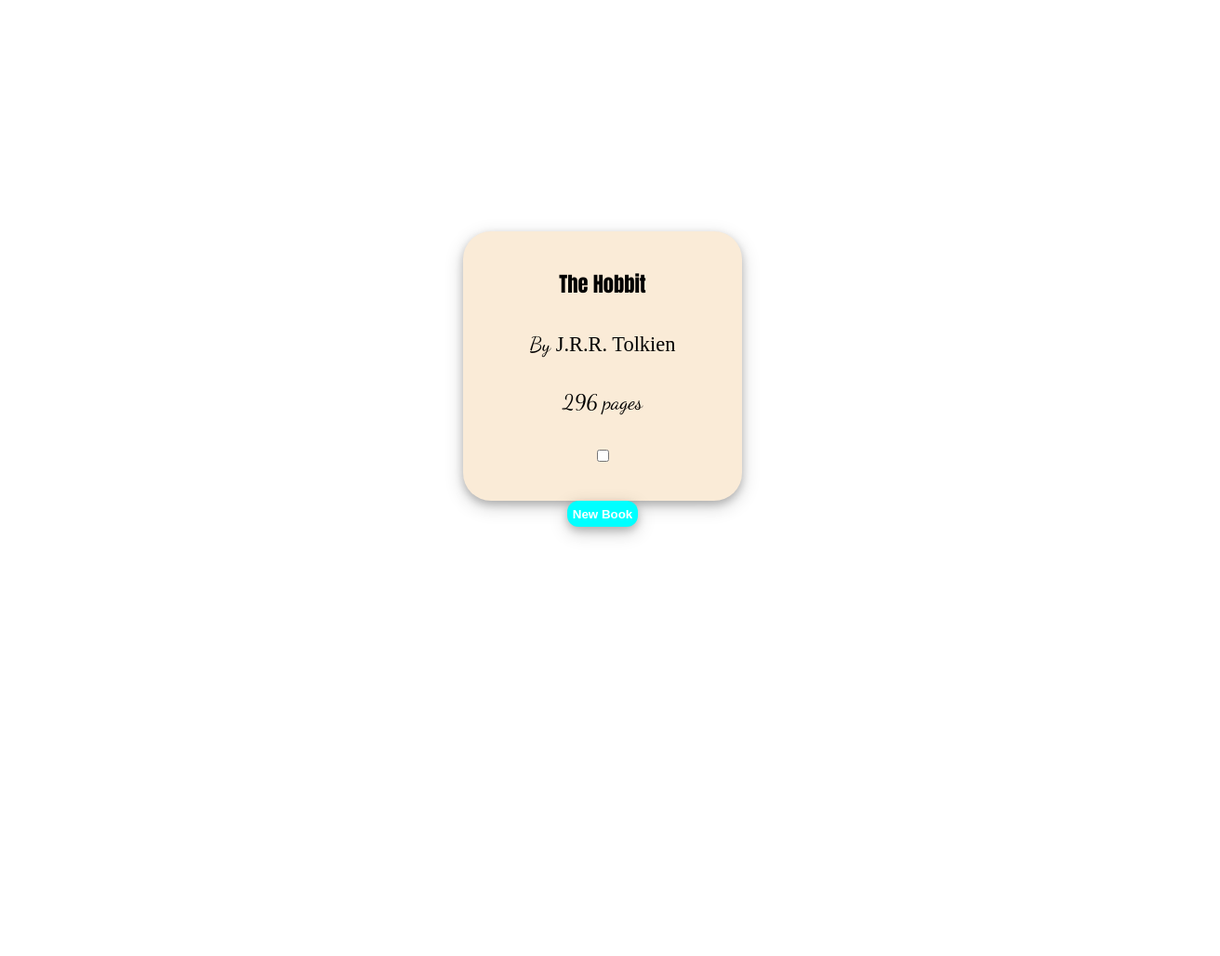
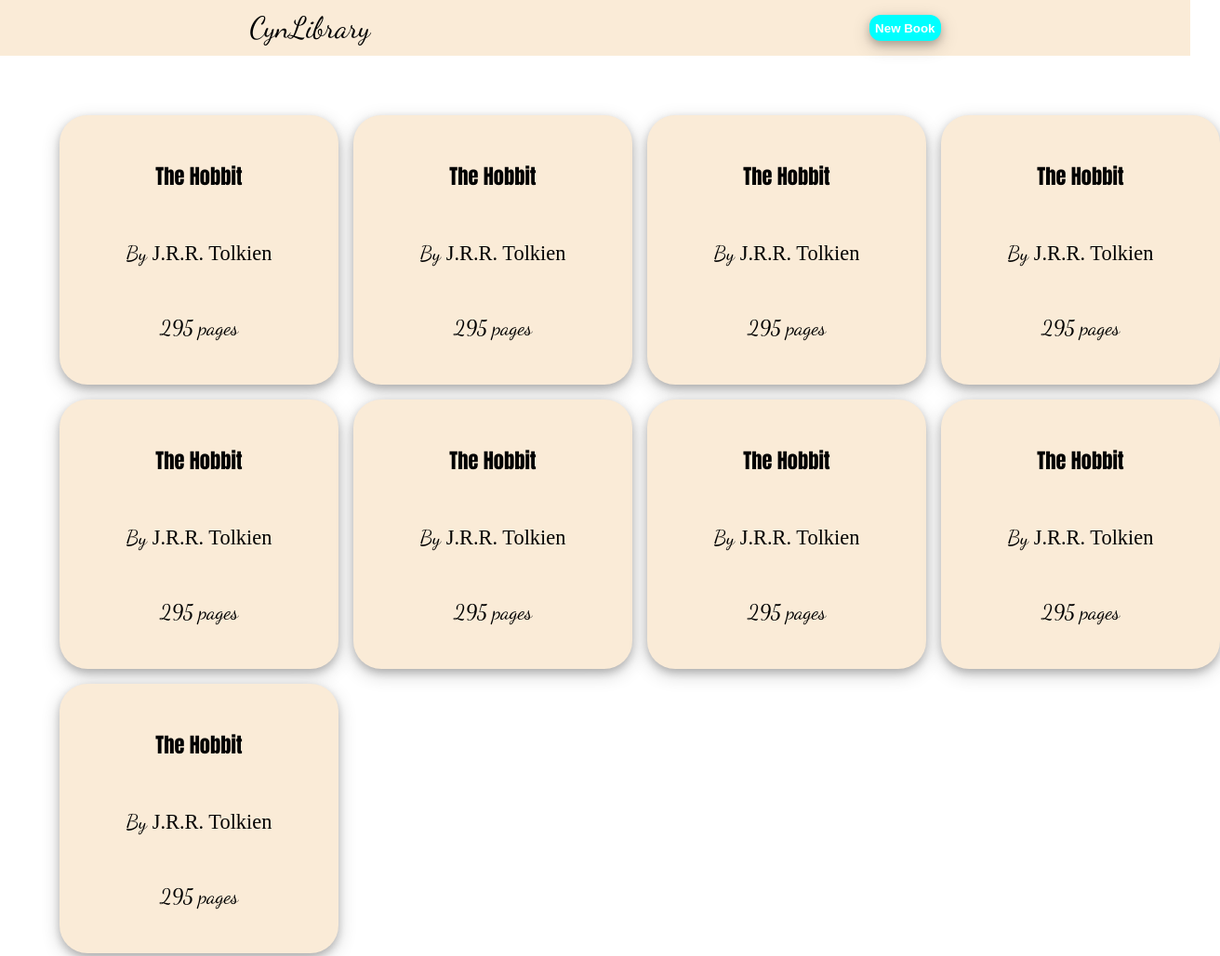
Before and after one commit to cynkel/Library, a plain HTML site: page index.html in a window 1280 px wide. Shown: the top 1029 px of the page at 93% size, 1312 px wide, since content can reach past the window. Before the commit the page ends 816 px from the top, so only its background shows below. Drawn offline with Linux system fonts and the light colour scheme.

Commit message:
Display book objects on card using JS

```diff
--- a/index.html
+++ b/index.html
@@ -7,6 +7,10 @@
     <link rel="stylesheet" href="style.css">
 </head>
 <body>
+    <div class="main-header">
+        <div class="logo">CynLibrary</div>
+        <div><button class="nbbutton">New Book</button></div>
+    </div>
     <div class="modal-form">
         <div class="content">
             <div class="header">
@@ -29,15 +33,8 @@
             </form>
         </div>
     </div>
-    <div class="booksContainer">
-        <div class="bookCard">
-            <div class="title">The Hobbit</div>
-            <div class="author"><span class="by">By </span><span class="name">J.R.R. Tolkien</span></div>
-            <div class="pages"><span class="nop">296 </span><span>pages</span></div>
-            <input type="checkbox" name="read" id="read">
-        </div>
+    <div class="booksContainer"></div>
     </div>
-    <button class="nbbutton">New Book</button>
     <script src="script.js"></script>
 </body>
 </html>
--- a/script.js
+++ b/script.js
@@ -1,12 +1,49 @@
 const collection = [];
 const newBookButton = document.querySelector(".nbbutton");
 const booksContainer = document.querySelector(".booksContainer");
-const bookCard = document.querySelector(".bookCard");
-const titleDiv = document.querySelector(".title");
-const authorDiv = document.querySelector(".name");
 const noPages = document.querySelector(".nop");
 const modal = document.querySelector(".modal-form");
 const closeButton = document.querySelector(".close");
+
+
+function createNewBook(title, author, pages) {
+    const bookCard = document.createElement("div");
+    bookCard.classList.toggle("bookCard");
+
+    const titleDiv = document.createElement("div");
+    titleDiv.classList.toggle("title");
+    titleDiv.textContent = title;
+    bookCard.appendChild(titleDiv);
+
+    const authorDiv = document.createElement("div");
+    authorDiv.classList.toggle("author");
+    bookCard.appendChild(authorDiv);
+
+    const bySpan = document.createElement("span");
+    bySpan.classList.toggle("by");
+    bySpan.textContent = "By ";
+    authorDiv.appendChild(bySpan);
+
+    const nameSpan = document.createElement("span");
+    nameSpan.classList.toggle("name");
+    nameSpan.textContent = author;
+    authorDiv.appendChild(nameSpan);
+
+    const pagesDiv = document.createElement("div");
+    pagesDiv.classList.toggle("pages");
+    bookCard.appendChild(pagesDiv);
+
+    const numberOfPagesSpan = document.createElement("span");
+    numberOfPagesSpan.classList.toggle("nop");
+    numberOfPagesSpan.textContent = pages + " ";
+    pagesDiv.appendChild(numberOfPagesSpan);
+
+    const spanPages = document.createElement("span");
+    spanPages.textContent = "pages";
+    pagesDiv.appendChild(spanPages);
+
+    booksContainer.appendChild(bookCard);
+}
 
 newBookButton.addEventListener("click", () => modal.style.display = "block");
 closeButton.addEventListener("click", () => modal.style.display = "none");
@@ -28,8 +65,7 @@ function addBookToCollection() {
 
 function showBooks() {
     for (let index = 0; index < collection.length; index++) {
-        const element = collection[index];
-        console.log(element);
+        createNewBook(collection[index].title, collection[index].author, collection[index].pages);
     }
 }
 
@@ -41,4 +77,5 @@ addBookToCollection();
 addBookToCollection();
 addBookToCollection();
 addBookToCollection();
+addBookToCollection();
 showBooks();
--- a/style.css
+++ b/style.css
@@ -9,12 +9,10 @@
 }
 
 body {
-    display: flex;
-    flex-direction: column;
     height: 100vh;
     width: 100vw;
-    justify-content: center;
-    align-items: center;
+    margin: 0;
+    padding: 0;
 }
 
 .nbbutton {
@@ -67,6 +65,9 @@ body {
     z-index: 1; /* Sit on top */
     align-self: center;
     background-color: aqua;
+    top: 0;
+    bottom: 0;
+    margin-left: 500px;
 }
 
 .header {
@@ -115,3 +116,26 @@ input {
 input:focus {
     border: solid blue;
 }
+
+.main-header {
+    display: flex;
+    align-items: center;
+    justify-content: space-around;
+    align-self: flex-start;
+    background-color: antiquewhite;
+    width: 100vw;
+    height: 60px;
+}
+
+.booksContainer {
+    display: grid;
+    grid-template-columns: 0.3fr 0.3fr 0.3fr 0.3fr;
+    grid-template-rows: 0.4fr 0.4fr 0.4fr 0.4fr;
+    gap: 16px;
+    margin: 64px;
+}
+
+.logo {
+    font-family: Dancing-Script;
+    font-size: 2rem;
+}
```
